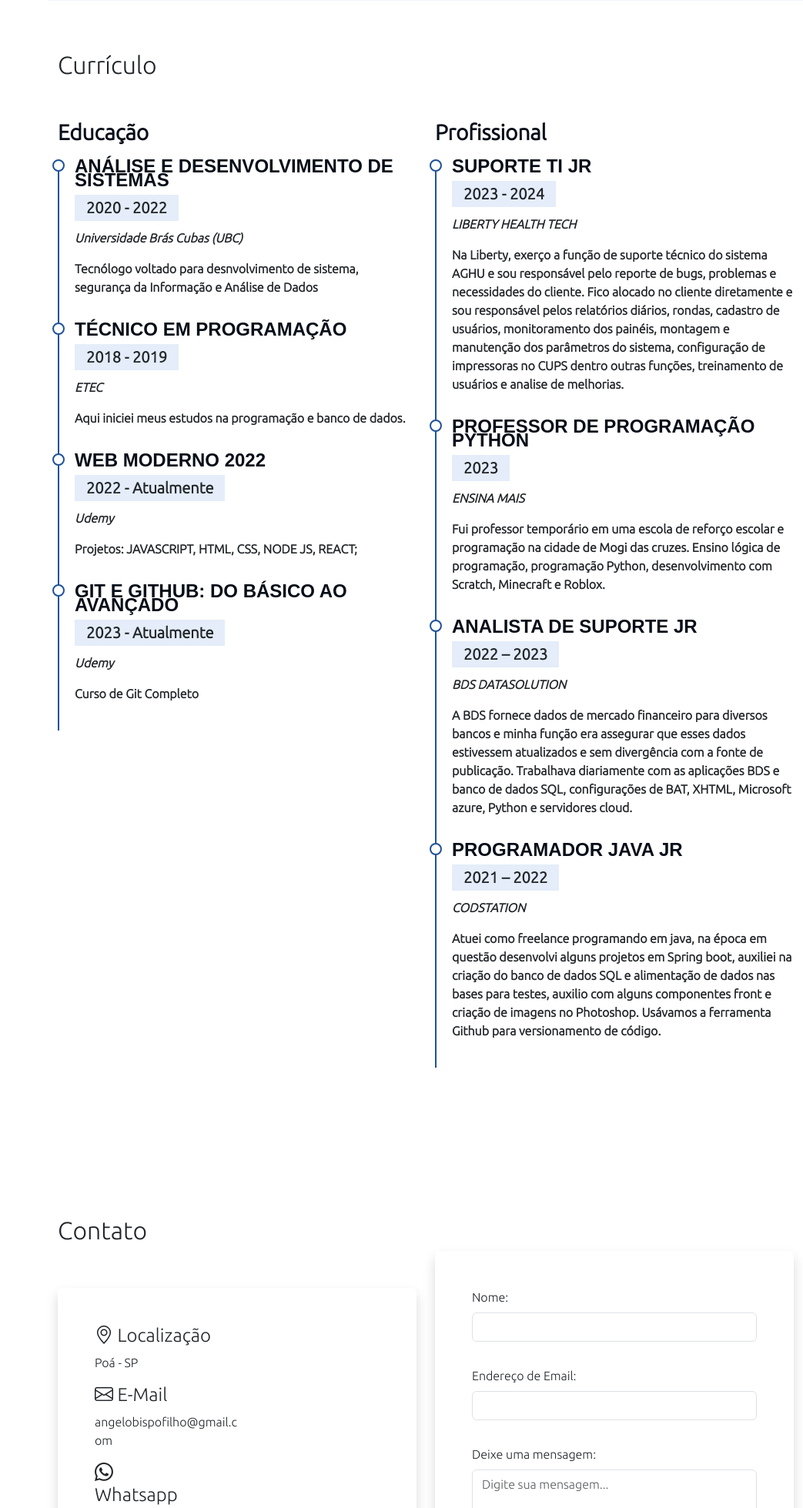
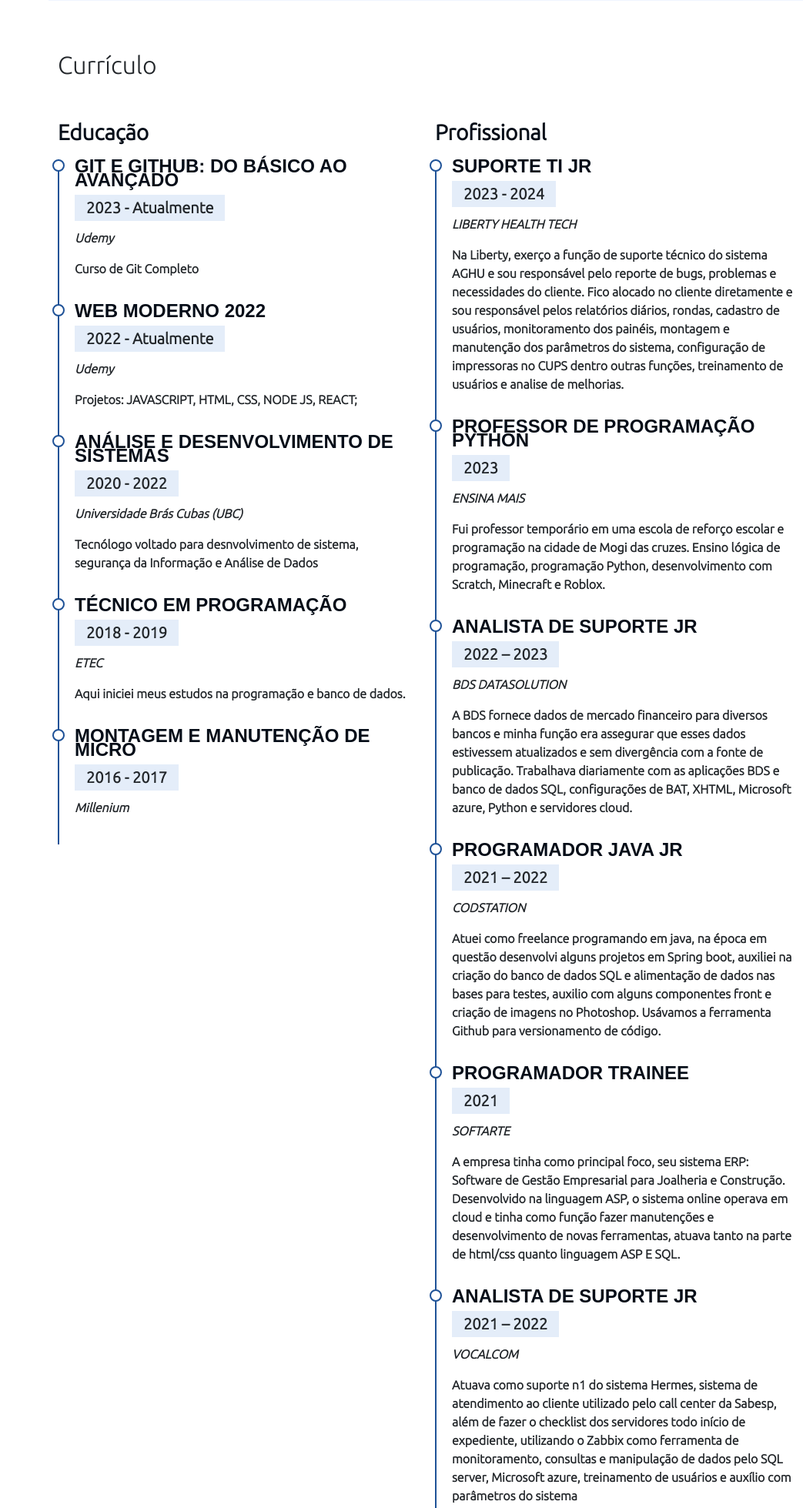
Before and after one commit to AngeloMarcos/Portifolio, a Flask app: page / in a window 1280 px wide. Shown: the part 2600-4559 px from the top of the page at 77% size, without its empty margins (237-1280 px from the left). Run offline with Flask 3, Linux system fonts and the light colour scheme; some libraries are stand-ins or nearby versions.

Commit message:
finalizacao do curriculo

```diff
--- a/templates/index.html
+++ b/templates/index.html
@@ -266,7 +266,7 @@
        </section>
 
        <section class="mt-5 cv" id="curriculo">
-            <div class="container pb-5">
+            <div class="container">
                 <h2 class="pt-3 pb-4">Currículo</h2>
 
                 <div class="row">
@@ -274,19 +274,11 @@
                         <h3 class="cv-title">Educação</h3>
 
                         <div class="cv-item">
-                            <h4>Análise e Desenvolvimento de Sistemas</h4>
-                            <h5>2020 - 2022</h5>
-                            <p><em>Universidade Brás Cubas (UBC)</em></p>
-                            <p>Tecnólogo voltado para desnvolvimento de sistema, segurança da Informação e Análise de Dados</p>
+                            <h4>Git e Github: Do Básico ao Avançado</h4>
+                            <h5>2023 - Atualmente</h5>
+                            <p><em>Udemy</em></p>
+                            <p>Curso de Git Completo</p>
                         </div>
-
-                        <div class="cv-item">
-                            <h4>Técnico em programação</h4>
-                            <h5>2018 - 2019</h5>
-                            <p><em>ETEC</em></p>
-                            <p>Aqui iniciei meus estudos na programação e banco de dados.</p>
-                        </div>
-
 
                         <div class="cv-item">
                             <h4>WEB Moderno 2022</h4>
@@ -296,10 +288,25 @@
                         </div>
 
                         <div class="cv-item">
-                            <h4>Git e Github: Do Básico ao Avançado</h4>
-                            <h5>2023 - Atualmente</h5>
-                            <p><em>Udemy</em></p>
-                            <p>Curso de Git Completo</p>
+                            <h4>Análise e Desenvolvimento de Sistemas</h4>
+                            <h5>2020 - 2022</h5>
+                            <p><em>Universidade Brás Cubas (UBC)</em></p>
+                            <p>Tecnólogo voltado para desnvolvimento de sistema, segurança da Informação e Análise de Dados</p>
+                        </div>
+
+
+                        <div class="cv-item">
+                            <h4>Técnico em programação</h4>
+                            <h5>2018 - 2019</h5>
+                            <p><em>ETEC</em></p>
+                            <p>Aqui iniciei meus estudos na programação e banco de dados.</p>
+                        </div>
+
+                        <div class="cv-item">
+                            <h4>Montagem e manutenção de Micro</h4>
+                            <h5>2016 - 2017</h5>
+                            <p><em>Millenium</em></p>
+
                         </div>
 
                     </div>
@@ -340,6 +347,24 @@
                                 Usávamos a ferramenta Github para versionamento de código.</p>
                         </div>
 
+                        <div class="cv-item">
+                            <h4>PROGRAMADOR TRAINEE</h4>
+                            <h5>2021</h5>
+                            <p><em>SOFTARTE</em></p>
+                            <p>A empresa tinha como principal foco, seu sistema ERP: Software de Gestão Empresarial para Joalheria e Construção. Desenvolvido na linguagem ASP,
+                                 o sistema online operava em cloud e tinha como função fazer manutenções e desenvolvimento de novas ferramentas,
+                                atuava tanto na parte de html/css quanto linguagem ASP E SQL.</p>
+                        </div>
+                        <div class="cv-item">
+                            <h4>ANALISTA DE SUPORTE JR</h4>
+                            <h5>2021 – 2022</h5>
+                            <p><em>VOCALCOM</em></p>
+                            <p>Atuava como suporte n1 do sistema Hermes, sistema de atendimento ao cliente utilizado pelo call center da Sabesp, além de fazer o checklist dos servidores todo início de expediente,
+                                utilizando o Zabbix como ferramenta de monitoramento, consultas e manipulação de dados pelo SQL server,
+                                Microsoft azure, treinamento de usuários e auxílio com parâmetros do sistema</p>
+                        </div>
+
+
                     </div>
                 </div>
             </div>
@@ -350,7 +375,7 @@
        <!-- Outras section -->
 
 
-       <section class="pt-5 mt-5 pb-5" id="contato">
+       <section class="pt-5pb-5" id="contato">
         <div class="container mt-5 mb-5">
             <h2 class="mt-5">Contato</h2>
 
```
